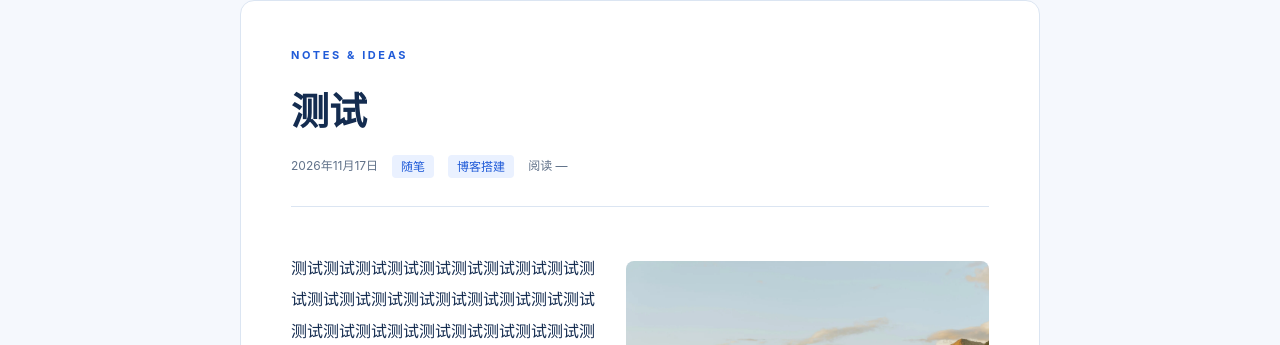
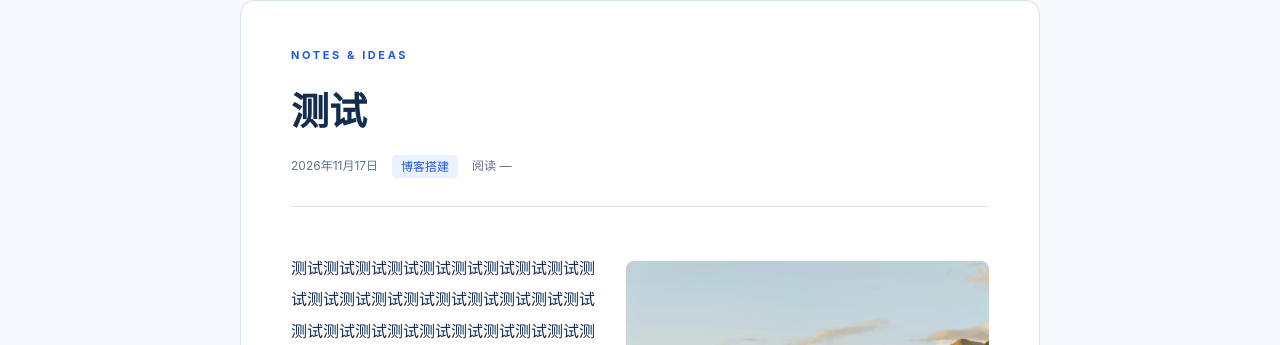
Before and after one commit to RobinGaoofficial/RobinGaoofficial.github.io, a Jekyll site: the page built from _posts/2026-11-17-test.md, in a window 1280 px wide. Shown: the part 183-528 px from the top of the page. Built offline with Jekyll 4.4.1, drawn with Linux system fonts in a browser that asks for light colours.

Commit message:
Respect the categories chosen in each post

```diff
--- a/_config.yml
+++ b/_config.yml
@@ -18,7 +18,6 @@ defaults:
       type: posts
     values:
       layout: post
-      categories: [随笔]
 exclude:
   - README.md
   - tools
```
